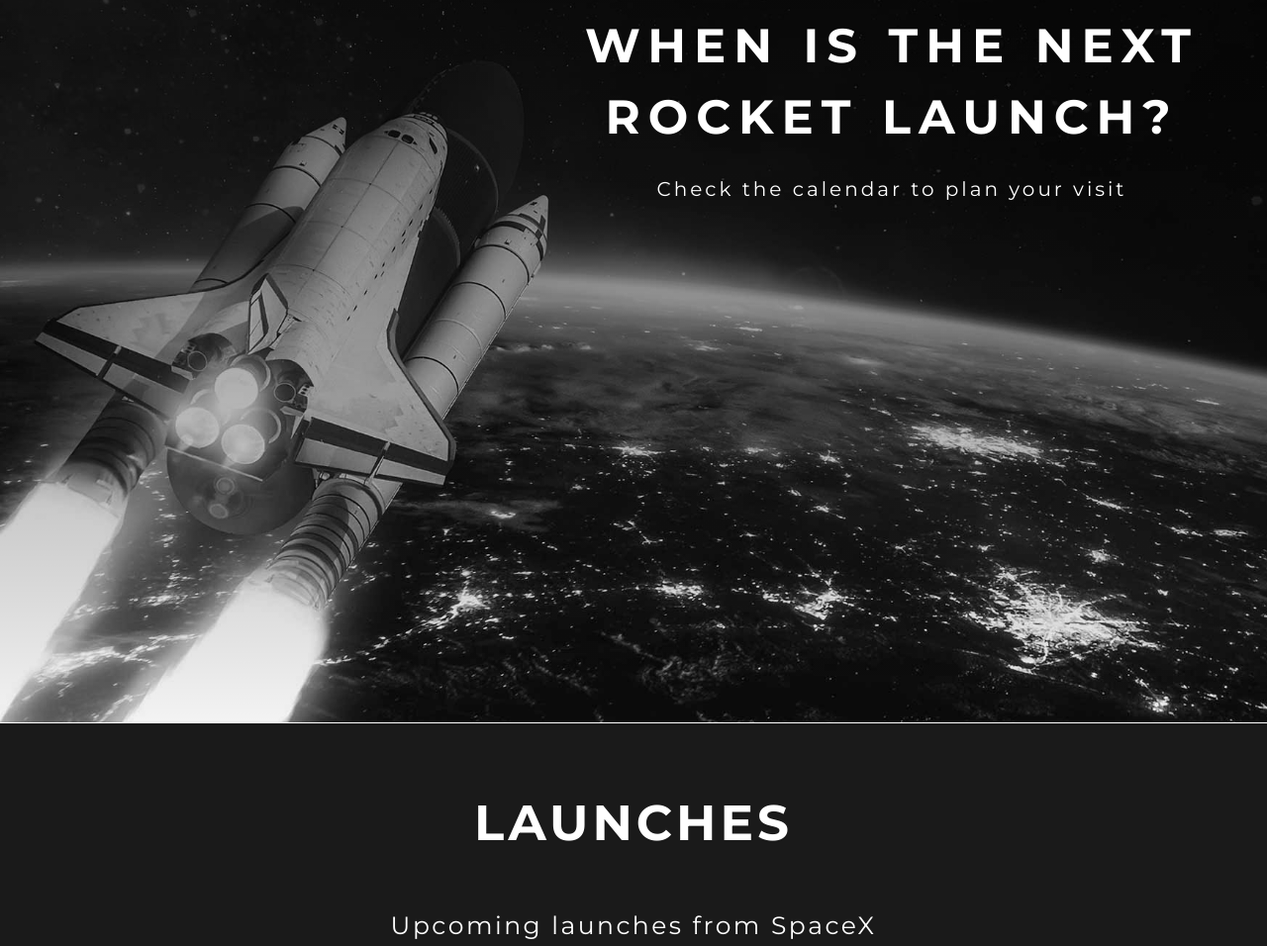
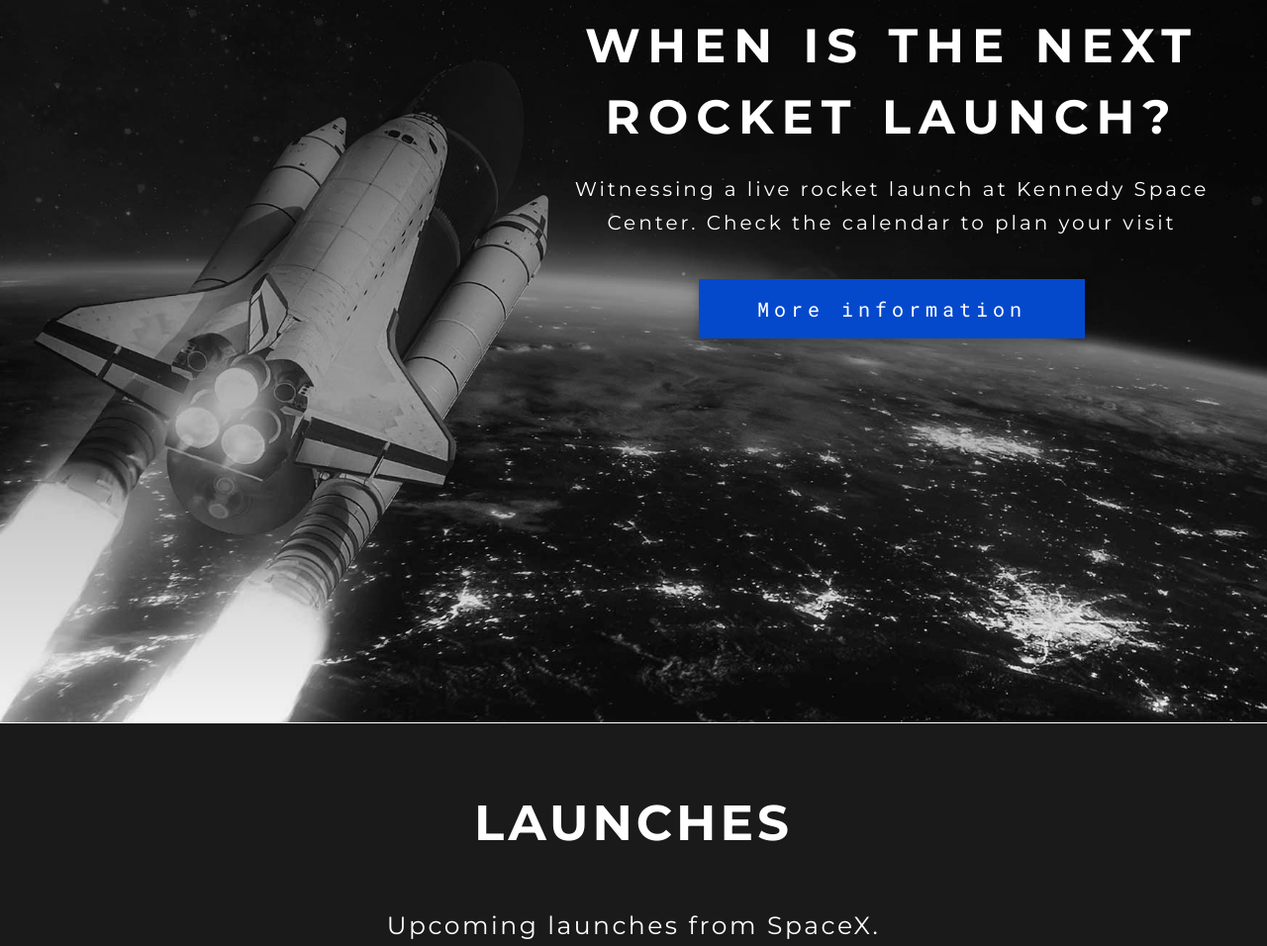
Before and after one commit to mariarolstadmartinez/spacex_exam-1_maria_rolstad-martinez, a plain HTML site: page launches.html in a window 1280 px wide. Shown: the part 150-1106 px from the top of the page at 99% size. Drawn offline with Linux system fonts and the light colour scheme; no server answers.

Commit message:
Updating launch text, added a cta btn

```diff
--- a/launches.html
+++ b/launches.html
@@ -42,7 +42,11 @@
             <!-- content text area -->
             <div class="content">
                 <h1>WHEN IS THE NEXT ROCKET LAUNCH?</h1>
-                <p class="space-text">Check the calendar to plan your visit</p>
+                <p class="space-text">Witnessing a live rocket launch at Kennedy Space Center.
+                    Check the calendar to plan your visit</p>
+                <a href="https://www.kennedyspacecenter.com/launches-and-events/events-calendar/see-a-rocket-launch"
+                    target="_blank" class="btn-main">More information</a>
+                <!--More information about live rocket launch - https://www.kennedyspacecenter.com/launches-and-events/events-calendar/see-a-rocket-launch -->
             </div>
         </div>
     </header>
@@ -52,7 +56,7 @@
         <section class="conus">
             <h2>LAUNCHES</h2>
 
-            <p>Upcoming launches from SpaceX</p>
+            <p>Upcoming launches from SpaceX. </p>
 
 
 
```
